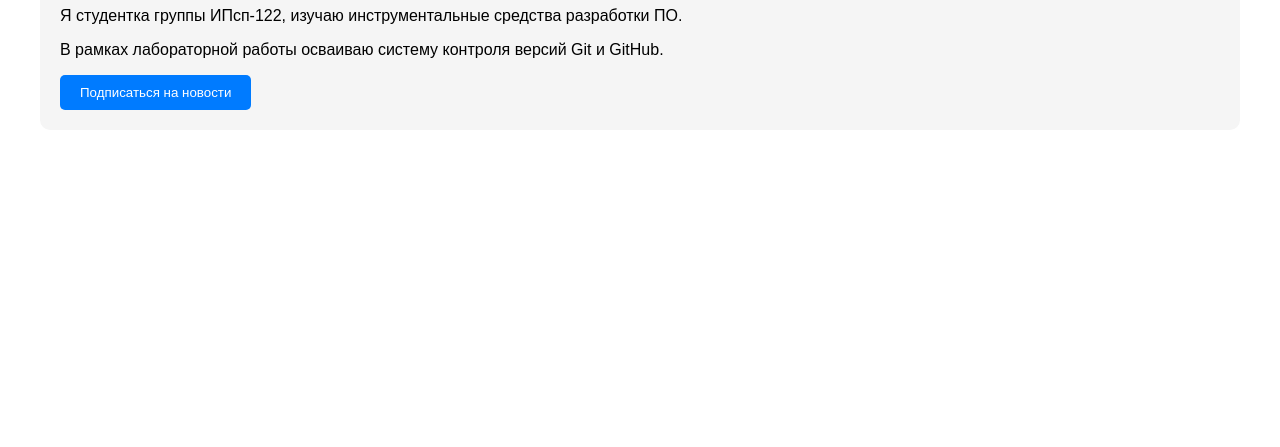
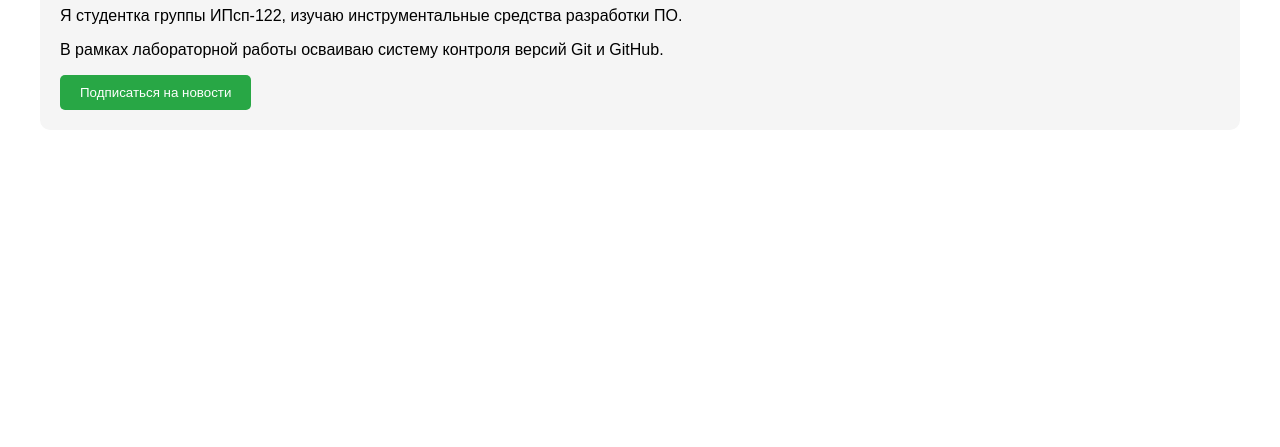
Before and after one commit to 18Nastia/my-profile, a plain HTML site: page index.html in a window 1280 px wide. Shown: the part 353-800 px from the top of the page. Drawn offline with Linux system fonts and the light colour scheme.

Commit message:
Изменен цвет кнопки на зеленый

```diff
--- a/index.html
+++ b/index.html
@@ -7,7 +7,7 @@
         .profile { background: #f5f5f5; padding: 20px; border-radius: 10px; }
         .lab-info { background: #e9ecef; padding: 15px; margin-bottom: 20px; border-radius: 5px; }
         .subscribe-btn {
-            background: #007bff;
+            background: #28a745;
             color: white;
             padding: 10px 20px;
             border: none;
```
